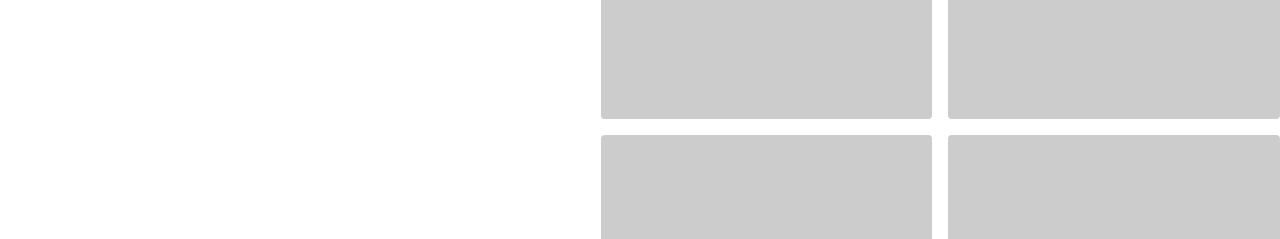
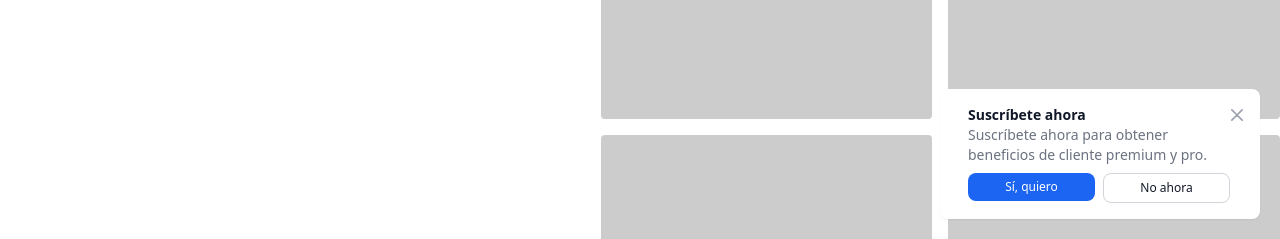
Before and after one commit to Danx111/landing, a website built with Vite: page index.html in a window 1280 px wide. Shown: the part 561-800 px from the top of the page. Built offline with nearby package versions, Linux system fonts and the light colour scheme; placeholder pictures from the web are drawn by us.

Commit message:
Implementar showToast y showVideo con JSDoc

```diff
--- a/index.html
+++ b/index.html
@@ -70,11 +70,43 @@
             </div>
         </div>
       </section>
-
-
-
    </main>
 
-<script src="https://cdn.jsdelivr.net/npm/flowbite@3.1.2/dist/flowbite.min.js"></script>
+   <div id="toast-interactive"
+         class="hidden fixed right-5 bottom-5 flex items-center w-full max-w-xs p-4 space-x-4 text-gray-500 bg-white divide-x divide-gray-200 rounded-lg shadow-sm dark:text-gray-400 dark:divide-gray-700 dark:bg-gray-800"
+         role="alert">
+         <div class="flex">
+
+             <!-- Content -->
+             <div class="ms-3 text-sm font-normal">
+                 <span class="mb-1 text-sm font-semibold text-gray-900 dark:text-white">Suscríbete ahora</span>
+                 <div class="mb-2">Suscríbete ahora para obtener beneficios de cliente premium y pro.</div>
+                 <div class="grid grid-cols-2 gap-2">
+                 <div>
+                     <a href="#"
+                     class="inline-flex justify-center w-full px-2 py-1.5 text-xs font-medium text-white bg-blue-600 rounded-lg hover:bg-blue-700 focus:ring-4 focus:outline-none focus:ring-blue-300 dark:bg-blue-500 dark:hover:bg-blue-600 dark:focus:ring-blue-800">Sí, quiero</a>
+                 </div>
+                 <div>
+                     <a href="#"
+                     class="inline-flex justify-center w-full px-2 py-1.5 text-xs font-medium text-gray-900 bg-white border border-gray-300 rounded-lg hover:bg-gray-100 focus:ring-4 focus:outline-none focus:ring-gray-200 dark:bg-gray-600 dark:text-white dark:border-gray-600 dark:hover:bg-gray-700 dark:hover:border-gray-700 dark:focus:ring-gray-700">No ahora</a>
+                 </div>
+                 </div>
+             </div>
+
+             <!-- Close button -->
+             <button type="button"
+                 class="ms-auto -mx-1.5 -my-1.5 p-1.5 inline-flex items-center justify-center w-8 h-8 text-gray-400 bg-white rounded-lg hover:text-gray-900 hover:bg-gray-100 focus:ring-2 focus:ring-gray-300 dark:text-gray-500 dark:hover:text-white dark:bg-gray-800 dark:hover:bg-gray-700"
+                 data-dismiss-target="#toast-interactive" aria-label="Close">
+                 <span class="sr-only">Close</span>
+                 <svg class="w-3 h-3" xmlns="http://www.w3.org/2000/svg" fill="none" viewBox="0 0 14 14" aria-hidden="true">
+                 <path stroke="currentColor" stroke-linecap="round" stroke-linejoin="round" stroke-width="2"
+                     d="m1 1 6 6m0 0 6 6M7 7l6-6M7 7l-6 6" />
+                 </svg>
+             </button>
+         </div>
+     </div>
+
+  <script src="https://cdn.jsdelivr.net/npm/flowbite@3.1.2/dist/flowbite.min.js"></script>
+   <script src="js/file01.js"> </script>
   </body>
 </html>
--- /dev/null
+++ b/js/file01.js
@@ -0,0 +1,47 @@
+"use strict";
+
+// --- Cliente de IAG: Función de Auto-Ejecución (IIFE) ---
+// La IIFE original que ejecuta el código al cargar.
+// @returns {void} No devuelve ningún valor.
+(() => {
+    alert("¡Bienvenido a la página!");
+    console.log("Mensaje de bienvenida mostrado.");
+})();
+
+/**
+ * Muestra una notificación 'toast' en pantalla añadiendo la clase 'md:block'
+ * al elemento con el ID 'toast-interactive', si este existe.
+ * * @returns {void} No devuelve ningún valor.
+ */
+const showToast = () => {
+    const toast = document.getElementById("toast-interactive");
+    if (toast) {
+        toast.classList.add("md:block");
+    }
+};
+
+/**
+ * Agrega un evento 'click' al elemento con el ID 'demo'.
+ * Al hacer clic, abre un video de YouTube en una nueva pestaña.
+ * * @returns {void} No devuelve ningún valor.
+ */
+const showVideo = () => {
+    const demo = document.getElementById("demo");
+    if (demo) {
+        demo.addEventListener("click", () => {
+            window.open("https://www.youtube.com/watch?v=dQw4w9WgXcQ", "_blank");
+        });
+    }
+};
+
+// --- Invocación de las funciones ---
+
+/**
+ * Función de auto-ejecución principal (IIFE) para iniciar la lógica de la página.
+ * Llama a showToast y showVideo para inicializar la interacción.
+ * * @returns {void} No devuelve ningún valor.
+ */
+(() => {
+    showToast();
+    showVideo();
+})();
```
